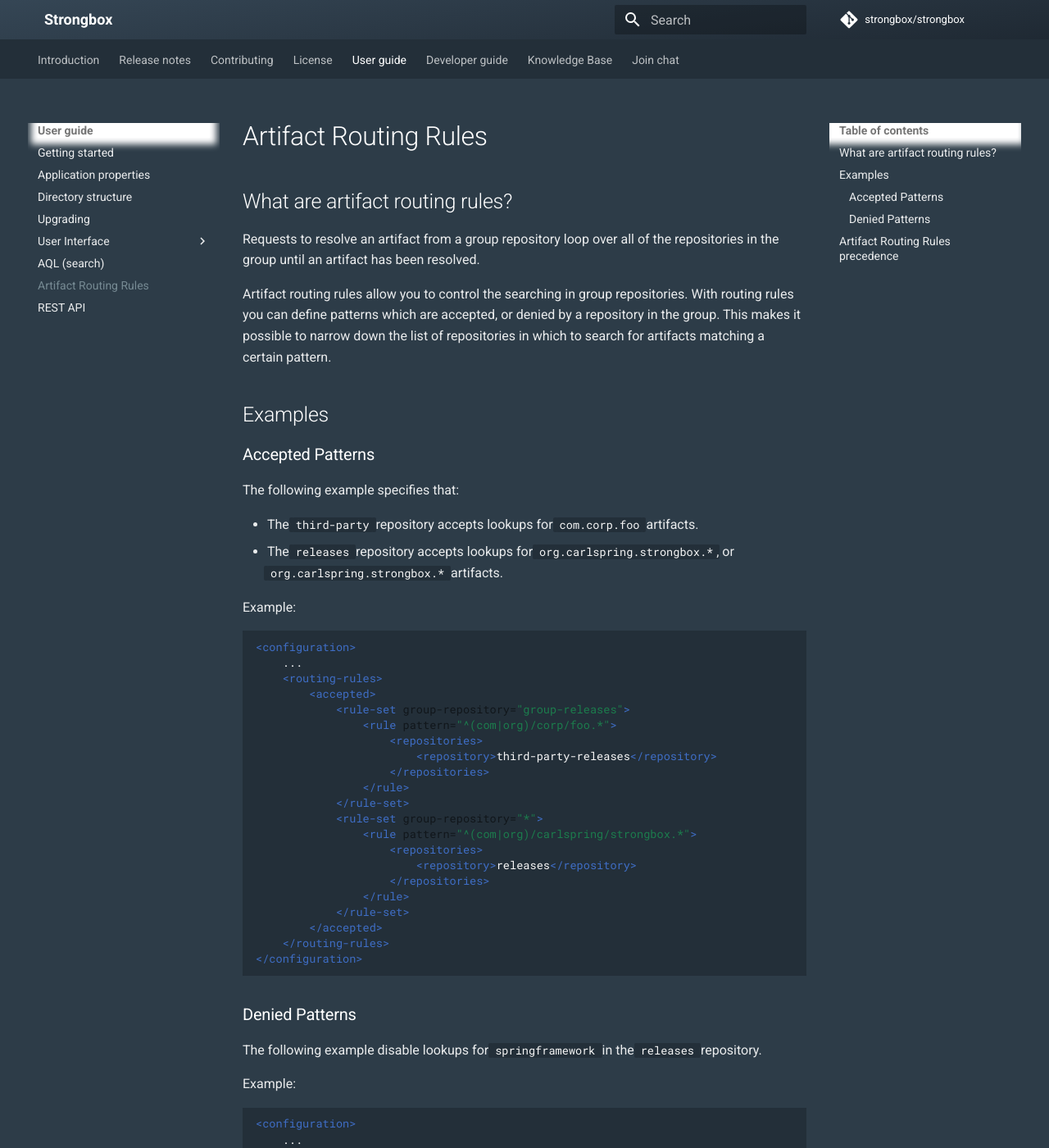
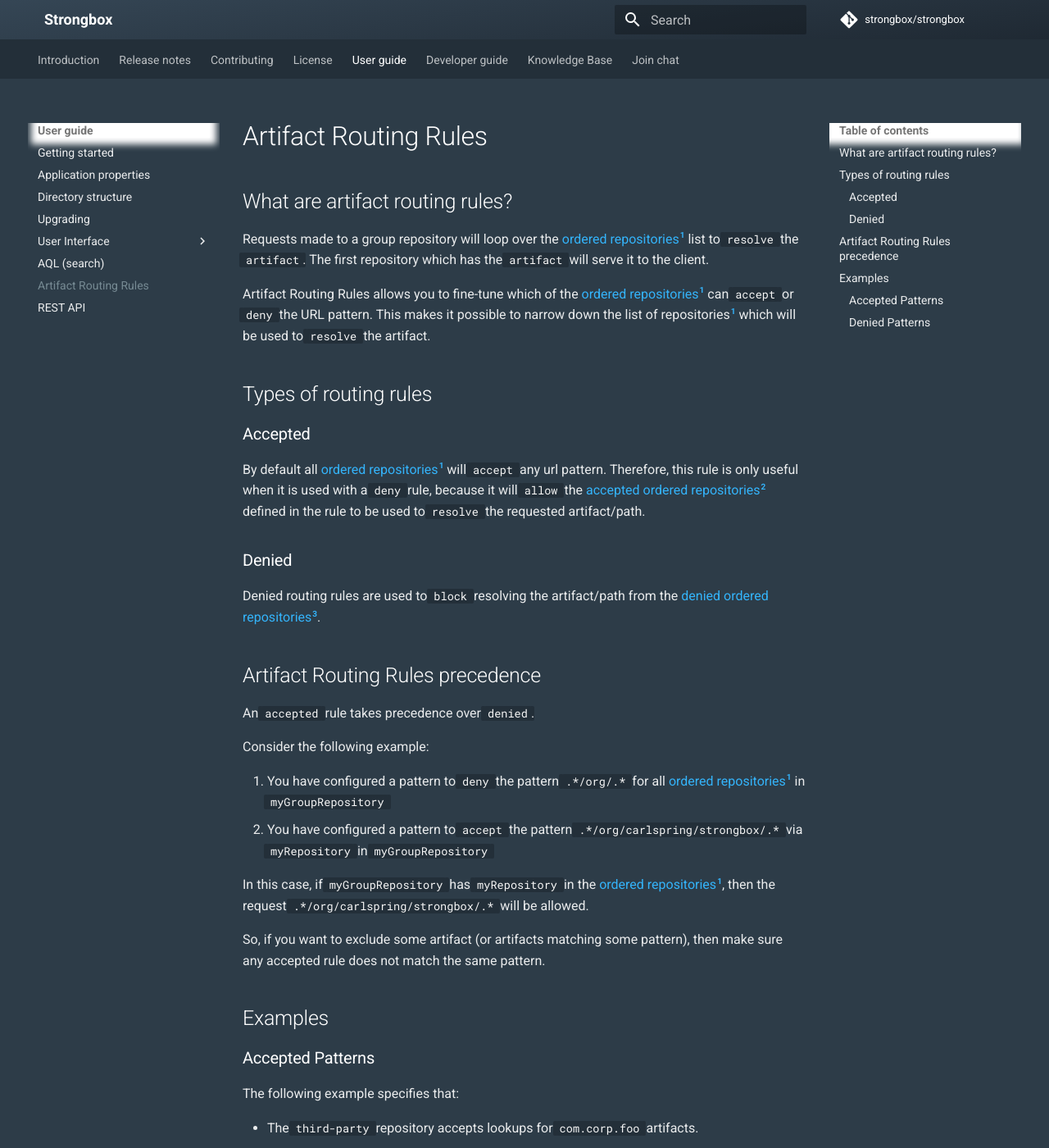
Before and after one commit to strongbox/strongbox-docs, an MkDocs documentation site: the page built from docs/user-guide/artifact-routing-rules.md, in a window 1280 px wide and 1400 px high. Shown: the whole window at 82% size. Built offline with MkDocs 1.6.1 and Material for MkDocs 9.7.7, drawn with Linux system fonts in a browser that asks for light colours; comment, search, counter and statistics services are not loaded; some of the changed text lies outside the part shown.

Commit message:
Updating artifact-routing-rules.md

````diff
--- a/docs/assets/stylesheets/style.css
+++ b/docs/assets/stylesheets/style.css
@@ -72,6 +72,19 @@ body > .md-container {
     color: rgba(255, 255, 255, 0.26);
 }
 
+.md-typeset .footnote,
+.md-typeset .footnote li:target{
+    color: rgba(255, 255, 255, 0.6);
+}
+
+.md-typeset .footnote-ref:before {
+    border-left: 0px;
+    margin: 0px -2px 0px 0px;
+}
+
+.md-typeset .footnote-ref:hover {
+    text-decoration: none !important;
+}
 
 .md-typeset .admonition.danger > .admonition-title,
 .md-typeset .admonition.danger > summary,
--- a/docs/user-guide/artifact-routing-rules.md
+++ b/docs/user-guide/artifact-routing-rules.md
@@ -2,12 +2,36 @@
 
 ## What are artifact routing rules?
 
-Requests to resolve an artifact from a group repository loop over all of the repositories in the group until an artifact
-has been resolved.
+Requests made to a group repository will loop over the [ordered repositories](#fn:1)[^1] list to `resolve` the `artifact`.
+The first repository which has the `artifact` will serve it to the client.
 
-Artifact routing rules allow you to control the searching in group repositories. With routing rules you can define
-patterns which are accepted, or denied by a repository in the group. This makes it possible to narrow down the list of
-repositories in which to search for artifacts matching a certain pattern.
+Artifact Routing Rules allows you to fine-tune which of the [ordered repositories](#fn:1)[^1] can `accept` or `deny` the URL
+pattern. This makes it possible to narrow down the list of repositories[^1] which will be used to `resolve` the artifact.
+
+## Types of routing rules
+
+### Accepted
+
+By default all [ordered repositories](#fn:1)[^1] will `accept` any url pattern. Therefore, this rule is only useful when it is
+used with a `deny` rule, because it will `allow` the [accepted ordered repositories](#fn:2)[^2] defined in the rule to
+be used to `resolve` the requested artifact/path.
+
+### Denied
+
+Denied routing rules are used to `block` resolving the artifact/path from the [denied ordered repositories](#fn:3)[^3].
+
+## Artifact Routing Rules precedence
+
+An `accepted` rule takes precedence over `denied`.
+
+Consider the following example:
+
+1. You have configured a pattern to `deny` the pattern `.*/org/.*` for all [ordered repositories](#fn:1)[^1] in `myGroupRepository`
+2. You have configured a pattern to `accept` the pattern `.*/org/carlspring/strongbox/.*` via `myRepository` in `myGroupRepository`
+
+In this case, if `myGroupRepository` has `myRepository` in the [ordered repositories](#fn:1)[^1], then the request `.*/org/carlspring/strongbox/.*` will be allowed.
+
+So, if you want to exclude some artifact (or artifacts matching some pattern), then make sure any accepted rule does not match the same pattern.
 
 ## Examples
 
@@ -65,11 +89,8 @@ Example:
 </configuration>
 ```
 
-## Artifact Routing Rules precedence
-
-Artifact Routing Rules precedence works as follows:
-
-* if the artifact path matches the denied rule -> then check the accepted rules (accepted rule may exclude denied rule)
-* if the artifact path doesn't match the denied rule -> always accept
-
-So, if you want to exclude some artifact (or artifacts matching some pattern), then make sure any accepted rule does not match the same pattern.
+[^1]: **Ordered Repositories List** - an ordered list of repositories which you configure when you add the group repository.
+[^2]: **Accepted Ordered Repositories** - an ordered list of **Accepted** repositories. If these repositories are in your Group Repository,
+      then they will be used to `resolve` the artifact.
+[^3]: **Denied Ordered Repositories** - an ordered list of **Denied** repositories. If these repositories are in your Group Repository,
+      then they will **NOT** be used to `resolve` the artifact.
````
